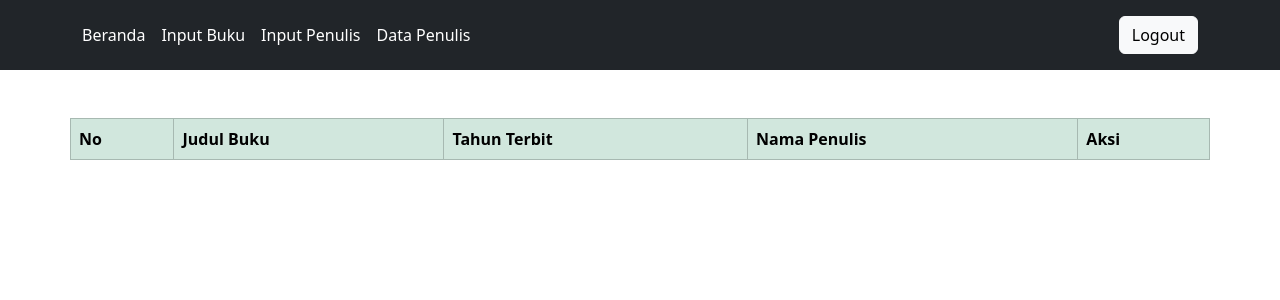
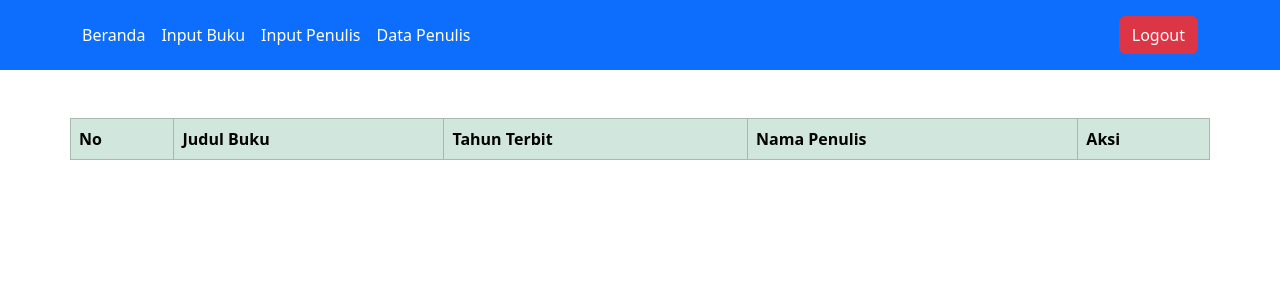
Before and after one commit to ArvinFarrelP/UAS-PBW, a PHP site: page /homepage.php in a window 1280 px wide. Shown: the top 300 px of the page. Run offline with PHP 8.4, Linux system fonts and the light colour scheme; a user stored in the database is signed in; data that the repository does not hold is empty.

Commit message:
Ubah warna navbar dan tombol logout di homepage.php

```diff
--- a/homepage.php
+++ b/homepage.php
@@ -17,9 +17,11 @@ include "koneksi.php";
 
     <!-- CDN BOOTSTRAP -->
     <link href="https://cdn.jsdelivr.net/npm/bootstrap@5.3.3/dist/css/bootstrap.min.css" rel="stylesheet">
+</head>
 
 <body>
-    <header class="bg-dark text-white py-3">
+    <header class="bg-primary text-white py-3">
+        <!-- Navbar warna biru -->
         <div class="container d-flex justify-content-between align-items-center">
             <nav class="d-flex gap-3">
                 <a href="homepage.php" class="text-white text-decoration-none">Beranda</a>
@@ -28,14 +30,15 @@ include "koneksi.php";
                 <a href="datapenulis.php" class="text-white text-decoration-none">Data Penulis</a>
             </nav>
             <div class="d-flex">
-                <a href="logout.php" class="btn btn-light">Logout</a>
+                <a href="logout.php" class="btn btn-danger">Logout</a> <!-- Tombol logout warna merah -->
             </div>
         </div>
     </header>
+
     <?php
     $dbh = $koneksi->query("SELECT id, judul, tahun, nama_penulis FROM buku NATURAL JOIN penulis WHERE buku.isdel = 0");
+    ?>
 
-        ?>
     <div class="container mt-5">
         <div class="row">
             <table class="table table-bordered" border="1">
@@ -61,12 +64,10 @@ include "koneksi.php";
                         <td>
                             <a class="btn btn-primary" href="edit.php?id=<?php echo $bukus['id'] ?>">Edit</a>
                             <a class="btn btn-danger" href="delete.php?id=<?php echo $bukus['id'] ?>">Hapus</a>
-
                         </td>
                     </tr>
 
                     <?php
-
                         $no++;
                     }
                     ?>
```
Lines whose indentation alone changed are shown as unchanged.
